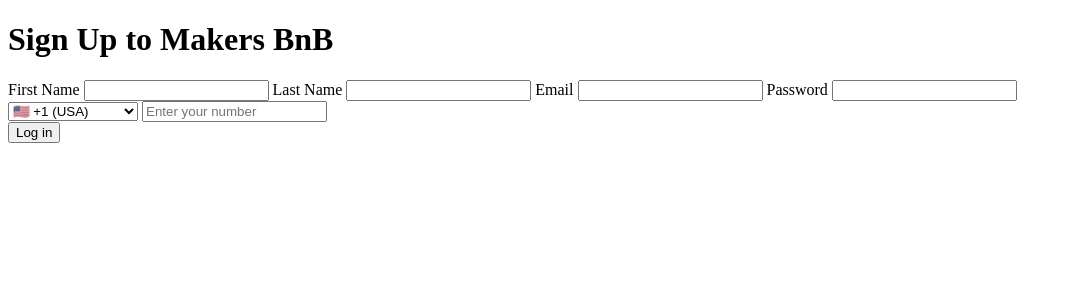
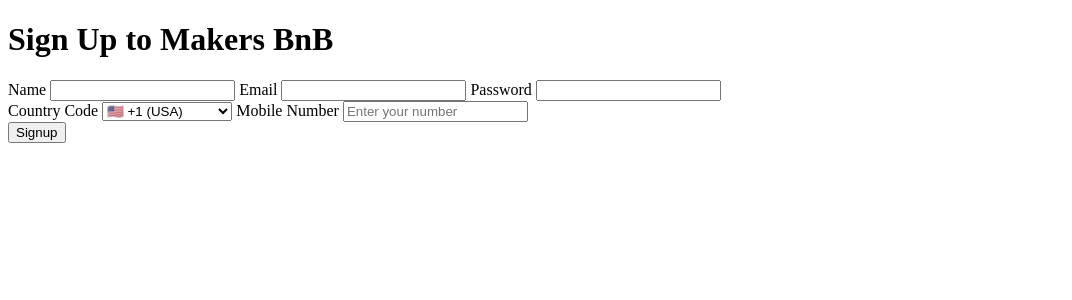
Before and after one commit to jamie6king/makersbnb-earth, a Flask app: page /signup in a window 1280 px wide. Shown: the part 44-344 px from the top of the page, without its empty margins (0-1072 px from the left). Run offline with Flask 3, Linux system fonts and the light colour scheme.

Commit message:
Added signup feature with validation, slight changes to user.py and user_repository to make stored password hashed

```diff
--- a/app.py
+++ b/app.py
@@ -1,6 +1,8 @@
 import os
 from flask import Flask, render_template, request, session, redirect
 from lib.database_connection import get_flask_database_connection
+from lib.user_repository import *
+from lib.user import *
 
 # Create a new Flask app
 app = Flask(__name__)
@@ -27,9 +29,64 @@ def login_attempt():
 def get_signup_page():
     return render_template('signup.html')
 
+from flask import request, render_template
+import re
+
+from flask import request, render_template
+import re
+
+from flask import request, render_template
+import re
+
 @app.route('/signup', methods=['POST'])
-def get_sign_page():
+def signup():
+    # Retrieve form data
+    name = request.form.get('name')
+    email = request.form.get('email')
+    password = request.form.get('password')
+    country_code = request.form.get('country_code')
+    mobile_number = request.form.get('mobile_number')
+
+    # Validation: Check if any field is empty
+    if not name or not email or not password or not country_code or not mobile_number:
+        error = "All fields are required."
+        return render_template('signup.html', error=error, name=name, email=email, password=password, country_code=country_code, mobile_number=mobile_number)
+
+    # Validation: Check if email format is correct
+    email_pattern = r'^[\w\.-]+@[\w\.-]+\.\w+$'
+    if not re.match(email_pattern, email):
+        error = "Invalid email format."
+        return render_template('signup.html', error=error, name=name, email=email, password=password, country_code=country_code, mobile_number=mobile_number)
+
+    # Validation: Check password length (minimum 8 characters)
+    if len(password) < 8:
+        error = "Password must be at least 8 characters long."
+        return render_template('signup.html', error=error, name=name, email=email, password=password, country_code=country_code, mobile_number=mobile_number)
+
+    # Validation: Check if mobile number consists only of digits
+    if not mobile_number.isdigit():
+        error = "Mobile number must contain only digits."
+        return render_template('signup.html', error=error, name=name, email=email, password=password, country_code=country_code, mobile_number=mobile_number)
+
+    # Combine the country code and mobile number
+    phone_number = f"{country_code}{mobile_number}"
+
+    # Initialize the database connection and repository
+    connection = get_flask_database_connection(app)
+    repository = UserRepository(connection)
+
+    # Attempt to create a new user in the database
+    try:
+        repository.create(name, email, phone_number, password)
+        print("User created successfully")
+    except Exception as e:
+        print(f"Error creating user: {e}")
+        error = "An error occurred during signup."
+        return render_template('signup.html', error=error, name=name, email=email, country_code=country_code, mobile_number=mobile_number)
+
+    # Render success template if everything works
     return render_template('signup_success.html')
+
 
 
 # These lines start the server if you run this file directly
--- a/lib/user.py
+++ b/lib/user.py
@@ -5,12 +5,12 @@ app = Flask(__name__)
 bcrypt = Bcrypt(app)
 
 class User:
-    def __init__(self, id, name, email, phone_number, password):
+    def __init__(self, id, name, email, phone_number, hashed_password):
         self.id = id
         self.name = name
         self.email = email
         self.phone_number = phone_number
-        self.password = bcrypt.generate_password_hash(password)
+        self.password = hashed_password
 
     def __eq__(self, other):
         return self.__dict__ == other.__dict__
--- a/templates/signup.html
+++ b/templates/signup.html
@@ -5,6 +5,12 @@
     <meta name="viewport" content="width=device-width, initial-scale=1.0" />
     <title>Sign Up to Makers BnB</title>
     <!-- <link rel="stylesheet" href="/static/login.css" /> -->
+    <style>
+      .error-message {
+        color: red;
+        margin-top: 10px;
+      }
+    </style>
   </head>
   <body>
     <header>
@@ -22,42 +28,66 @@
       </div>
     </header>
     <main>
-      <!-- Centered login form -->
+      <!-- Centered signup form -->
       <div class="login-container">
         <h1>Sign Up to Makers BnB</h1>
-        <form action="/logged" method="POST">
-          <label for="firstname">First Name</label>
-          <input type="text" id="firstname" name="firstname" required />
-
-          <label for="lastname">Last Name</label>
-          <input type="text" id="lastname" name="lastname" required />
+        <form method="POST">
+          <label for="name">Name</label>
+          <input
+            type="text"
+            id="name"
+            name="name"
+            value="{{ name or '' }}"
+            required
+          />
 
           <label for="email">Email</label>
-          <input type="email" id="email" name="email" required />
+          <input
+            type="email"
+            id="email"
+            name="email"
+            value="{{ email or '' }}"
+            required
+          />
 
           <label for="password">Password</label>
-          <input type="password" id="password" name="password" required />
+          <input type="password" id="password" name="password" value="{{ password or ''}}" required />
 
           <div class="mobile-input">
+            <label for="country-code">Country Code</label>
             <select id="country-code" name="country_code" required>
-              <option value="+1">🇺🇸 +1 (USA)</option>
-              <option value="+44">🇬🇧 +44 (UK)</option>
-              <option value="+61">🇦🇺 +61 (Australia)</option>
-              <option value="+91">🇮🇳 +91 (India)</option>
+              <option value="+1" {% if country_code == '+1' %}selected{% endif %}>
+                🇺🇸 +1 (USA)
+              </option>
+              <option value="+44" {% if country_code == '+44' %}selected{% endif %}>
+                🇬🇧 +44 (UK)
+              </option>
+              <option value="+61" {% if country_code == '+61' %}selected{% endif %}>
+                🇦🇺 +61 (Australia)
+              </option>
+              <option value="+91" {% if country_code == '+91' %}selected{% endif %}>
+                🇮🇳 +91 (India)
+              </option>
               <!-- Add other country codes as needed -->
             </select>
 
-            <!-- Mobile Number Input -->
+            <label for="mobile">Mobile Number</label>
             <input
               type="tel"
               id="mobile"
               name="mobile_number"
               placeholder="Enter your number"
+              value="{{ mobile_number or '' }}"
               required
             />
           </div>
 
-          <button type="submit">Log in</button>
+          <button type="submit">Signup</button>
+
+          <!-- Display error message if available -->
+          {% if error %}
+          <p class="error-message">{{ error }}</p>
+          {% endif %}
         </form>
       </div>
     </main>
```
Also changed, not shown: lib/user_repository.py (added, +37 -0 lines), seed_dev_database.py (added, +10 -0 lines), seeds/makersbnb.sql (+10 -1 lines), templates/signup_success.html (added, +13 -0 lines).
